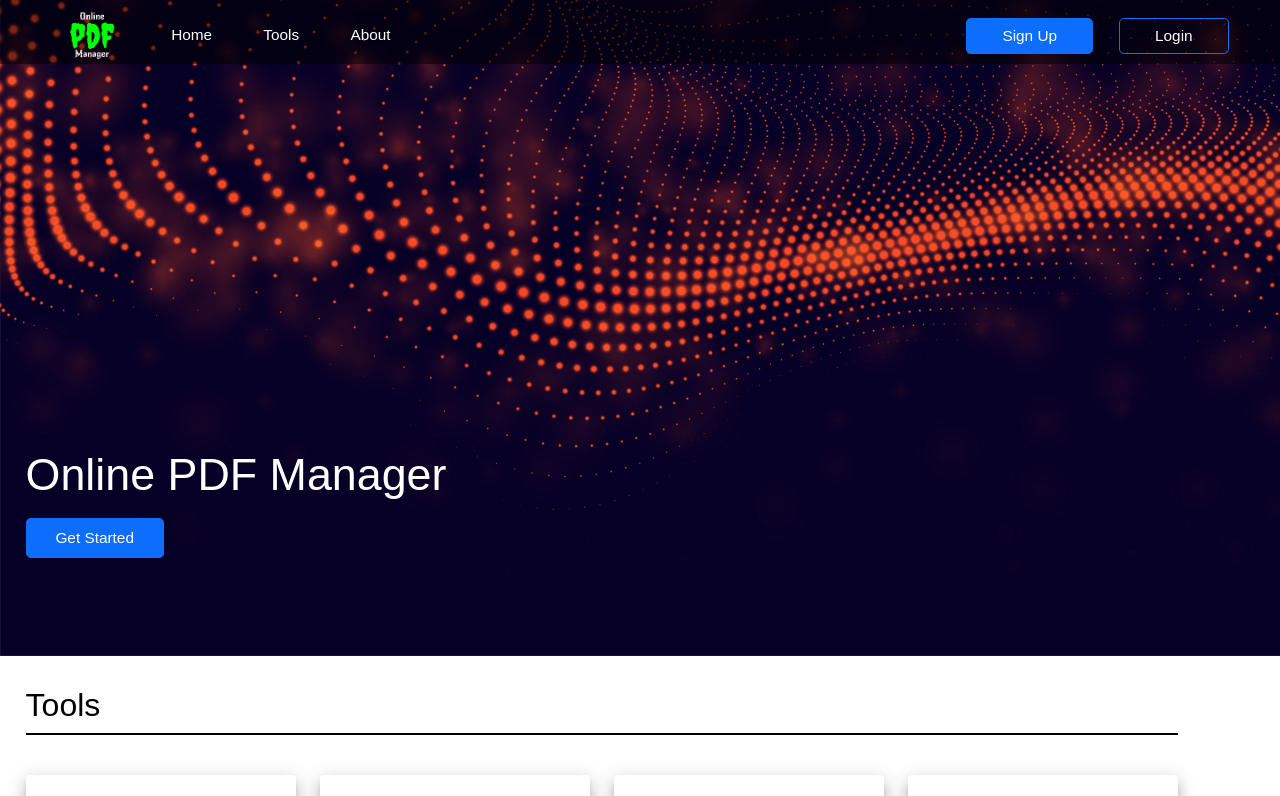
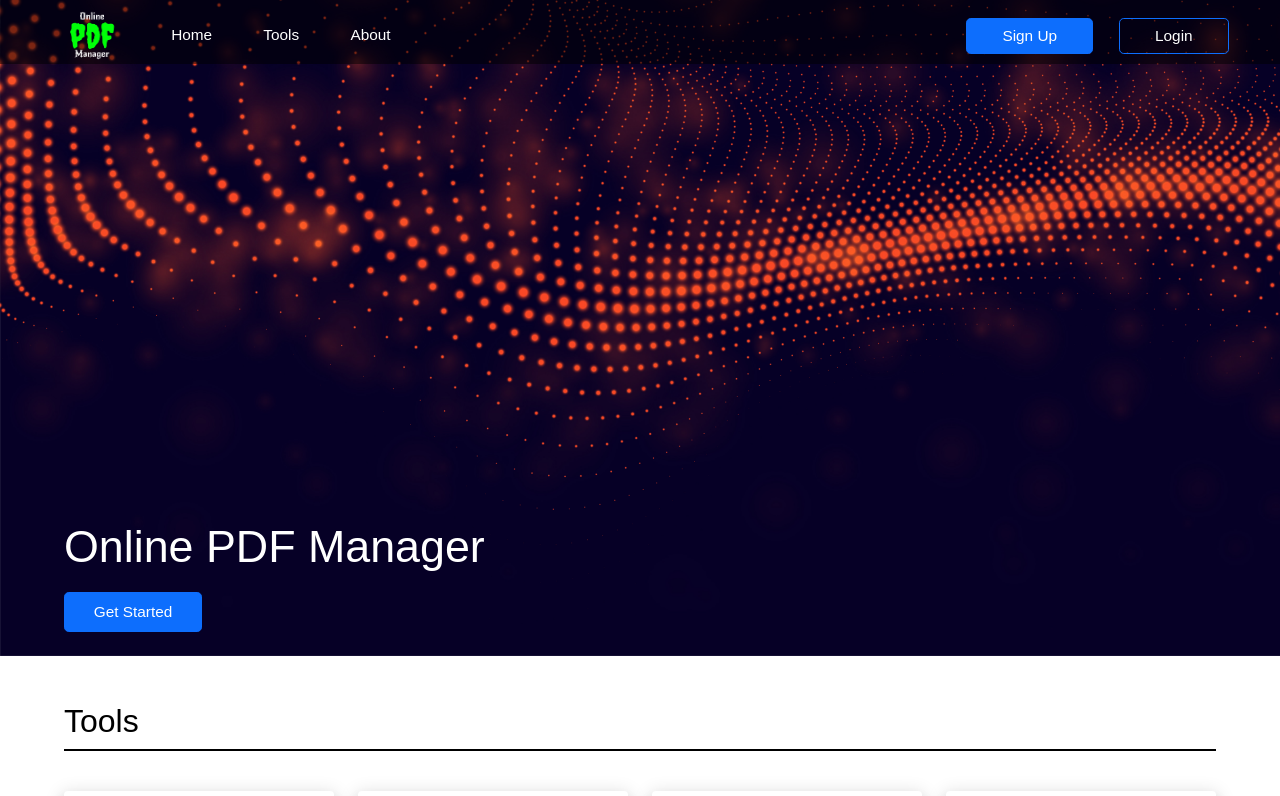
Before and after one commit to qureshi-h/pdf-manipulator, a React (Create React App) app in the folder frontend/: page / in a window 1280 px wide. Shown: the top 796 px of the page. Built offline with nearby package versions, Linux system fonts and the light colour scheme; a web font is replaced by a local one.

Commit message:
removed react-lottie

```diff
--- a/frontend/package.json
+++ b/frontend/package.json
@@ -18,7 +18,7 @@
         "react-dom": "^17.0.2",
         "react-helmet": "^6.1.0",
         "react-icons": "^4.3.1",
-        "react-lottie": "^1.2.3",
+        "react-lottie-player": "^1.4.1",
         "react-modal-login": "^2.0.6",
         "react-router-dom": "^6.2.1",
         "react-scripts": "^5.0.0",
--- a/frontend/src/App.css
+++ b/frontend/src/App.css
@@ -64,15 +64,15 @@ p {
 .titleText {
     position: absolute;
     top: 0;
-    margin-top: 35vw;
-    left: 2%;
+    margin-top: 65vh;
+    left: 5vw;
 }
 
 .titleButton {
     position: absolute;
     top: 0;
-    margin-top: 40.5vw;
-    left: 2%;
+    margin-top: 74vh;
+    left: 5vw;
     width: auto;
     height: 5vh;
 }
@@ -87,11 +87,13 @@ p {
     transform: translate(-50%, -50%);
 }
 
+/* Tools */
+
 .tools {
     width: 90vw;
     margin-top: 5vh;
     margin-bottom: 3vh;
-    margin-left: 2vw;
+    margin-left: 5vw;
 }
 
 .link {
@@ -99,8 +101,8 @@ p {
 }
 
 .toolsHeader {
-    margin-top: 3vh;
-    margin-left: 2vw;
+    margin-top: 5vh;
+    margin-left: 5vw;
     position: relative;
     width: 90%;
     height: 100%;
@@ -266,6 +268,11 @@ input[type="file"] {
     border: none;
 }
 
+.bookmarkCheckBox {
+    size: 10px;
+    padding: 20px;
+    transform: scale(1.5);
+}
 /* PDF To Image */
 
 .pdfToImage {
@@ -289,6 +296,7 @@ input[type="file"] {
 }
 
 .checkBoxInput {
+    margin: 0vh 1vw 0vh 0vw;
     color: black;
     font-size: 1.1em;
 }
@@ -326,3 +334,9 @@ input[type="file"] {
     margin: 0vh 1vw 0vh 1vw;
     color: rgba(0, 0, 0, 0.63);
 }
+
+.loader {
+    display: flex;
+    justify-content: center;
+    margin-top: 8vh;
+}
--- a/frontend/src/Components/MergePDF/DisplayFiles.js
+++ b/frontend/src/Components/MergePDF/DisplayFiles.js
@@ -47,7 +47,7 @@ export const DisplayFiles = ({
             .then((data) => {
                 if (data.status_code === 200) {
                     setOutFile(data.pdf);
-                    setLoading(false);
+                    // setLoading(false);
                     setSelectedFiles([]);
                 } else alert(data.status_message);
             });
@@ -98,7 +98,16 @@ export const DisplayFiles = ({
                         );
                     })}
                 </DragDropContext>
-
+                <div
+                    style={{
+                        border: "1px solid black",
+                        margin: "2vh 1vw 0vh 0vw",
+                        width: "13vw",
+                        display: "flex",
+                        alignItems: "center",
+                        justifyContent: "center",
+                    }}
+                >
                     <label
                         htmlFor="bookmark-check"
                         className="custom-file-upload uploadInput checkBoxInput"
@@ -106,13 +115,16 @@ export const DisplayFiles = ({
                         <i className="fa fa-cloud-upload"></i>Add Bookmark
                     </label>
                     <input
+                        className="bookmarkCheckBox"
                         type="checkbox"
                         id="bookmark-check"
                         value={bookmark}
                         onChange={() => {
                             setBookmark(!bookmark);
                         }}
+                        style={{ size: 10 }}
                     />
+                </div>
             </div>
         </div>
     );
--- a/frontend/src/Components/UIElements/Loader.js
+++ b/frontend/src/Components/UIElements/Loader.js
@@ -1,5 +1,5 @@
 import React from "react";
-import Lottie from "react-lottie";
+import Lottie from "react-lottie-player";
 
 import animationData from "../../res/loader.json";
 
@@ -14,8 +14,13 @@ export const Loader = () => {
     };
 
     return (
-        <div className="center">
-            <Lottie options={defaultOptions} width={"15vw"} />
+        <div className="loader">
+            <Lottie
+                loop
+                animationData={animationData}
+                play
+                style={{ width: 230, height: 230 }}
+            />
         </div>
     );
 };
```
Also changed, not shown: 1 other file (tests, documents, lock files or other folders). Lines whose indentation alone changed are shown as unchanged.
